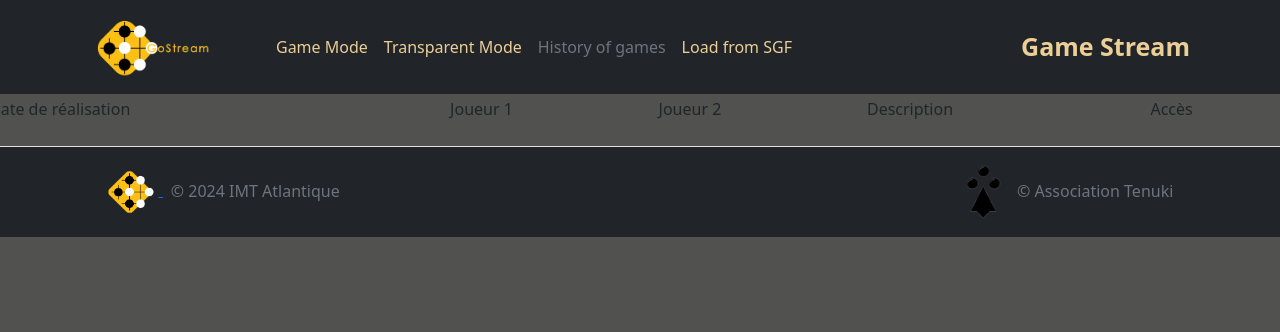
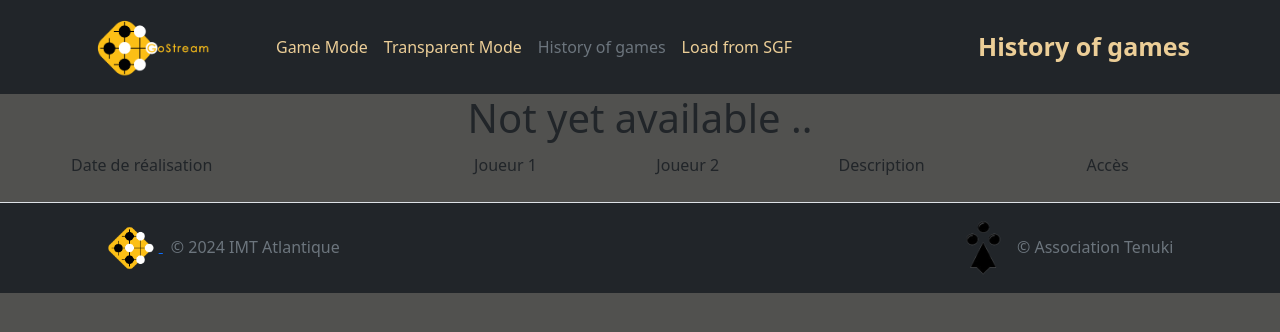
Before and after one commit to GoGame-Recognition-Project/GoGame-Recognition-Website, a Flask app: page /historique in a window 1280 px wide. Shown: the top 332 px of the page. Run offline with Flask 3, Linux system fonts and the light colour scheme; some libraries are stand-ins or nearby versions.

Commit message:
changed font

```diff
--- a/templates/Historique.html
+++ b/templates/Historique.html
@@ -1,5 +1,5 @@
 <!DOCTYPE html>
-<html lang="fr">
+<html lang="en">
 <head>
   <meta charset="utf-8">
   <title>Historique</title>
@@ -40,7 +40,7 @@
                 </ul>
 
                 <div class="text-end custom-color custom-size px-2">
-                    <b>Game Stream</b>
+                    <b>History of games</b>
                 </div>
 
             </div>
@@ -52,8 +52,10 @@
         var tab_date = [];
         var montant = 0;
     </script>
-
-
+    <div class="container">
+        <div class="text-center">
+        <h1>Not yet available ..</h1>
+        </div>
         <div class="row">
             <table id = "historique">
                 <thead>
@@ -72,6 +74,7 @@
                 </tbody>
             </table>
         </div>
+    </div>
         <script src="{{ url_for('static', filename='historiquejs.js') }}"></script>
         <footer class="d-flex flex-wrap justify-content-between align-items-center py-3 my-4 border-top bg-dark">
             <div class="col align-items-center">
--- a/templates/Home.html
+++ b/templates/Home.html
@@ -1,8 +1,9 @@
 <!DOCTYPE html>
-<html lang="fr">
+<html lang="en">
 <head>
     <link rel="stylesheet" href="{{ url_for('static', filename='bootstrap/css/bootstrap.css') }}">
     <link rel="stylesheet" type="text/css" href="{{ url_for('static',filename = 'styles.css') }}">
+    <link rel="stylesheet" href="https://fonts.googleapis.com/css2?family=Rubik:wght@400;500;700&display=swap">
     <!--<script  rel="stylesheet" type="text/css" src="{{ url_for('static', filename='bootstrap/js/bootstrap.js') }}"></script>    <meta charset="UTF-8">-->
     <script src="https://code.jquery.com/jquery-3.6.4.min.js"></script>
     <meta charset="UTF-8">
@@ -12,6 +13,7 @@
             margin: 0;
             border: 0;
             padding: 0;
+            font-family: 'Rubik', sans-serif;
         }
 
     </style>
--- a/templates/game.html
+++ b/templates/game.html
@@ -3,6 +3,8 @@
 <head>
     <link rel="stylesheet" href="{{ url_for('static', filename='bootstrap/css/bootstrap.css') }}">
     <link rel="stylesheet" type="text/css" href="{{ url_for('static',filename = 'styles.css') }}">
+    <link rel="stylesheet" href="https://fonts.googleapis.com/css2?family=Rubik:wght@400;500;700&display=swap">
+
     <!--<script  rel="stylesheet" type="text/css" src="{{ url_for('static', filename='bootstrap/js/bootstrap.js') }}"></script>    <meta charset="UTF-8">-->
     <script src="https://code.jquery.com/jquery-3.6.4.min.js"></script>
     <script src="https://cdnjs.cloudflare.com/ajax/libs/FileSaver.js/2.0.5/FileSaver.min.js"></script>
@@ -13,6 +15,8 @@
             margin: 0;
             border: 0;
             padding: 0;
+            font-family: 'Rubik', sans-serif;
+
         }
 
     </style>
```
Also changed, not shown: templates/sgf.html (+2 -23 lines).
